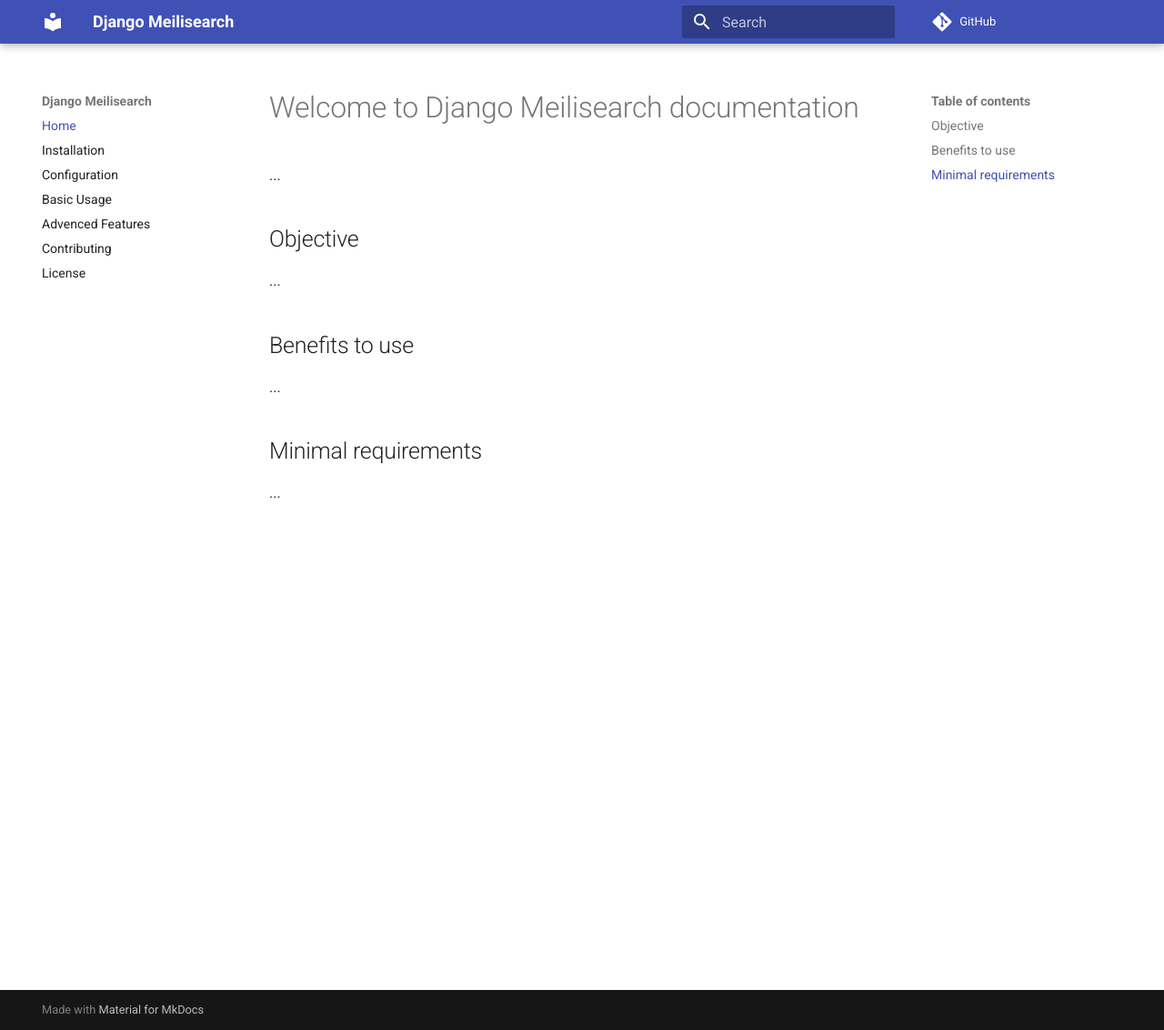
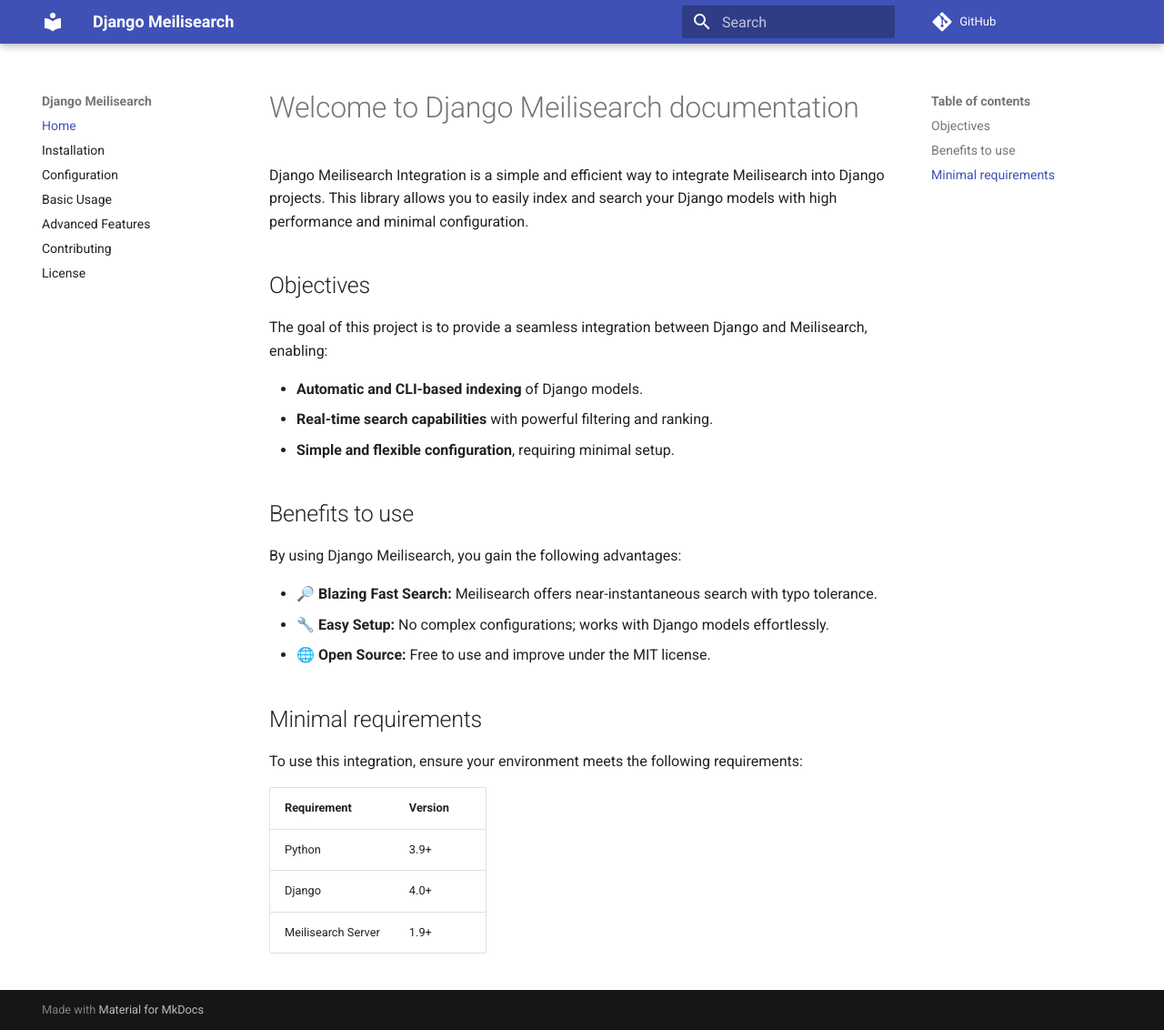
Before and after one commit to Lucashcr/django_meilisearch, an MkDocs documentation site: the page built from docs/index.md, in a window 1280 px wide and 1132 px high. Shown: the whole window at 91% size. Built offline with MkDocs 1.6.1 and Material for MkDocs 9.7.7, drawn with Linux system fonts in a browser that asks for light colours; comment, search, counter and statistics services are not loaded.

Commit message:
Feature: Home documentation section

```diff
--- a/docs/index.md
+++ b/docs/index.md
@@ -1,15 +1,29 @@
 # Welcome to Django Meilisearch documentation
 
-...
+Django Meilisearch Integration is a simple and efficient way to integrate Meilisearch into Django projects. This library allows you to easily index and search your Django models with high performance and minimal configuration.
 
-## Objective
+## Objectives
 
-...
+The goal of this project is to provide a seamless integration between Django and Meilisearch, enabling:
+
+- **Automatic and CLI-based indexing** of Django models.
+- **Real-time search capabilities** with powerful filtering and ranking.
+- **Simple and flexible configuration**, requiring minimal setup.
 
 ## Benefits to use
 
-...
+By using Django Meilisearch, you gain the following advantages:
+
+- 🔎 **Blazing Fast Search:** Meilisearch offers near-instantaneous search with typo tolerance.
+- 🔧 **Easy Setup:** No complex configurations; works with Django models effortlessly.
+- 🌐 **Open Source:** Free to use and improve under the MIT license.
 
 ## Minimal requirements
 
-...
+To use this integration, ensure your environment meets the following requirements:
+
+| Requirement | Version |
+|---|---|
+| Python | 3.9+ |
+| Django | 4.0+ |
+| Meilisearch Server | 1.9+ |
--- a/mkdocs.yml
+++ b/mkdocs.yml
@@ -10,7 +10,7 @@
   - Installation: installation.md
   - Configuration: configuration.md
   - Basic Usage: basic_usage.md
-  - Advenced Features: advanced_features.md
+  - Advanced Features: advanced_features.md
   - Contributing: contributing.md
   - License: license.md
 
@@ -18,7 +18,7 @@
   - toc
   - tables
   - admonition  # Para notas, avisos, etc.
-  # - codehilite  # Realce de sintaxe em blocos de código
+  - codehilite  # Realce de sintaxe em blocos de código
   - pymdownx.superfences  # Suporte para múltiplos blocos de código
   - pymdownx.tabbed  # Abas para organizar conteúdo
 
```
